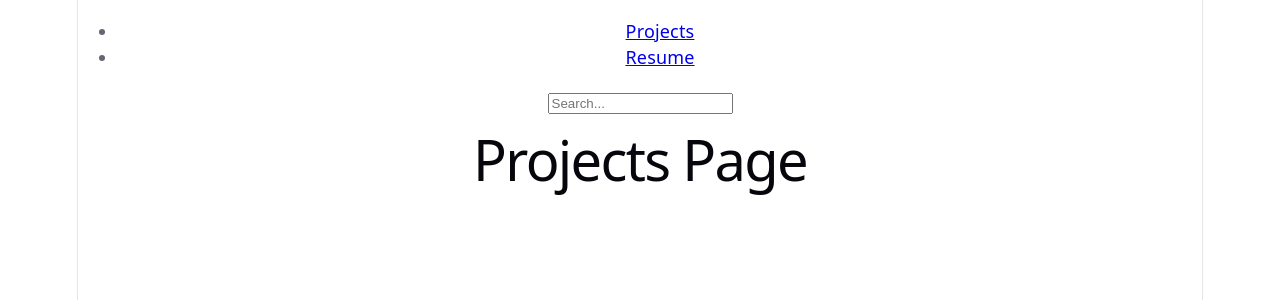
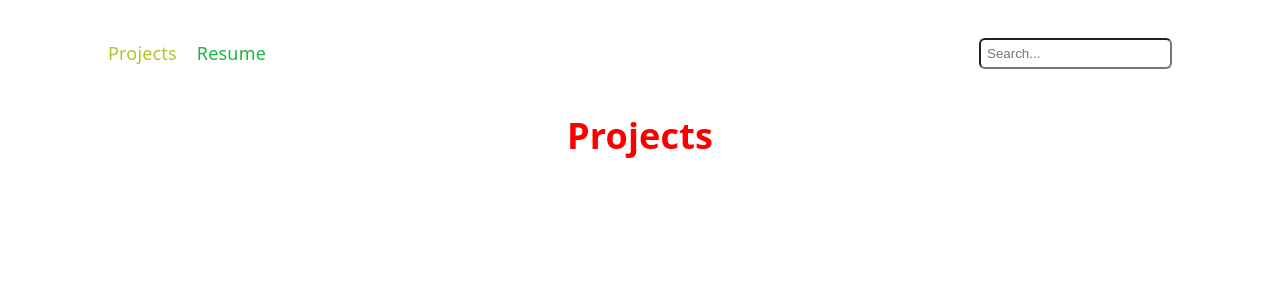
Before and after one commit to dev-dungeon-run/saray-resume-website, a React (Vite) app: page / in a window 1280 px wide. Shown: the top 300 px of the page. Built offline with nearby package versions, Linux system fonts and the light colour scheme.

Commit message:
fixed the styles in projects

```diff
--- a/src/App.jsx
+++ b/src/App.jsx
@@ -1,7 +1,7 @@
-import { useState } from 'react'
 import { Routes, Route } from "react-router-dom";
 import './App.css'
 import Navbar from './shared/navbar/navbar.jsx';
+import Projects from "./pages/projects/projects.jsx";
 
 function App() {
   return (
@@ -9,11 +9,11 @@ function App() {
       <Navbar />
 
       <Routes>
-        <Route path="/" element={<h1>Projects Page</h1>} />
+        <Route path="/" element={<Projects />} />
         <Route path="/resume" element={<h1>Resume Page</h1>} />
       </Routes>
     </>
   );
 }
 
-export default App
+export default App;
--- a/src/index.css
+++ b/src/index.css
@@ -1,16 +1,4 @@
 :root {
-  --text: #6b6375;
-  --text-h: #08060d;
-  --bg: #fff;
-  --border: #e5e4e7;
-  --code-bg: #f4f3ec;
-  --accent: #aa3bff;
-  --accent-bg: rgba(170, 59, 255, 0.1);
-  --accent-border: rgba(170, 59, 255, 0.5);
-  --social-bg: rgba(244, 243, 236, 0.5);
-  --shadow:
-    rgba(0, 0, 0, 0.1) 0 10px 15px -3px, rgba(0, 0, 0, 0.05) 0 4px 6px -2px;
-
   --sans: system-ui, 'Segoe UI', Roboto, sans-serif;
   --heading: system-ui, 'Segoe UI', Roboto, sans-serif;
   --mono: ui-monospace, Consolas, monospace;
@@ -18,44 +6,16 @@
   font: 18px/145% var(--sans);
   letter-spacing: 0.18px;
   color-scheme: light dark;
-  color: var(--text);
-  background: var(--bg);
-  font-synthesis: none;
-  text-rendering: optimizeLegibility;
-  -webkit-font-smoothing: antialiased;
-  -moz-osx-font-smoothing: grayscale;
-
-  @media (max-width: 1024px) {
-    font-size: 16px;
-  }
 }
 
 @media (prefers-color-scheme: dark) {
-  :root {
-    --text: #9ca3af;
-    --text-h: #f3f4f6;
-    --bg: #16171d;
-    --border: #2e303a;
-    --code-bg: #1f2028;
-    --accent: #c084fc;
-    --accent-bg: rgba(192, 132, 252, 0.15);
-    --accent-border: rgba(192, 132, 252, 0.5);
-    --social-bg: rgba(47, 48, 58, 0.5);
-    --shadow:
-      rgba(0, 0, 0, 0.4) 0 10px 15px -3px, rgba(0, 0, 0, 0.25) 0 4px 6px -2px;
-  }
-
   #social .button-icon {
     filter: invert(1) brightness(2);
   }
 }
 
-body {
-  margin: 0;
-}
-
 #root {
-  width: 1126px;
+  width: 2126px;
   max-width: 100%;
   margin: 0 auto;
   text-align: center;
@@ -65,47 +25,3 @@ body {
   flex-direction: column;
   box-sizing: border-box;
 }
-
-h1,
-h2 {
-  font-family: var(--heading);
-  font-weight: 500;
-  color: var(--text-h);
-}
-
-h1 {
-  font-size: 56px;
-  letter-spacing: -1.68px;
-  margin: 32px 0;
-  @media (max-width: 1024px) {
-    font-size: 36px;
-    margin: 20px 0;
-  }
-}
-h2 {
-  font-size: 24px;
-  line-height: 118%;
-  letter-spacing: -0.24px;
-  margin: 0 0 8px;
-  @media (max-width: 1024px) {
-    font-size: 20px;
-  }
-}
-p {
-  margin: 0;
-}
-
-code,
-.counter {
-  font-family: var(--mono);
-  display: inline-flex;
-  border-radius: 4px;
-  color: var(--text-h);
-}
-
-code {
-  font-size: 15px;
-  line-height: 135%;
-  padding: 4px 8px;
-  background: var(--code-bg);
-}
--- a/src/pages/projects/projects.css
+++ b/src/pages/projects/projects.css
@@ -0,0 +1,5 @@
+.projects_header {
+    font-size: 36px;
+    margin-bottom: 20px;
+    color: rgb(252, 0, 0);
+}
--- a/src/pages/projects/projects.jsx
+++ b/src/pages/projects/projects.jsx
@@ -1,8 +1,10 @@
+import "./projects.css";
 
 function Projects() {
   return (
     <div>
-        <h1>Projects</h1>
+        <h1 className="projects_header">Projects</h1>
+
     </div>
   );
 }
--- a/src/shared/navbar/navbar.css
+++ b/src/shared/navbar/navbar.css
@@ -0,0 +1,34 @@
+.navbar {
+  display: flex;
+  justify-content: space-between;
+  align-items: center;
+  background-color: #22222200;
+  padding: 30px 100px;
+}
+
+ul {
+  list-style: none;
+  display: flex;
+  gap: 20px;
+  margin: 0;
+  padding: 0;
+}
+
+.projects_link a {
+  color: rgb(179, 194, 46);
+  text-decoration: none;
+}
+
+.resume_link a {
+  color: rgb(28, 180, 64);
+  text-decoration: none;
+}
+
+a:hover {
+  text-decoration: underline;
+}
+
+.searchbar {
+  padding: 6px;
+  border-radius: 6px;
+}
--- a/src/shared/navbar/navbar.jsx
+++ b/src/shared/navbar/navbar.jsx
@@ -1,9 +1,10 @@
 import { Link } from "react-router-dom";
+import './navbar.css';
 
 function Navbar() {
     return (
         <nav className="navbar">
-            <ul>
+            <ul className = "links">
                 <li className="projects_link link"><Link to="/">Projects</Link></li>
                 <li className="resume_link link"><Link to="/resume">Resume</Link></li>
             </ul>
```
